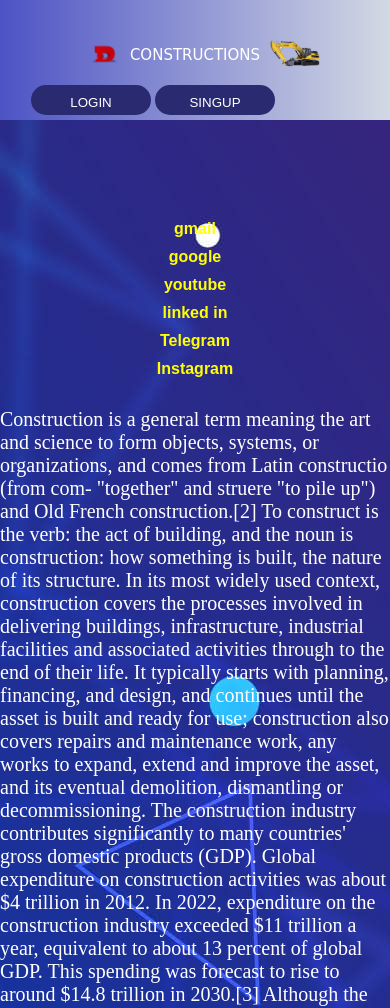
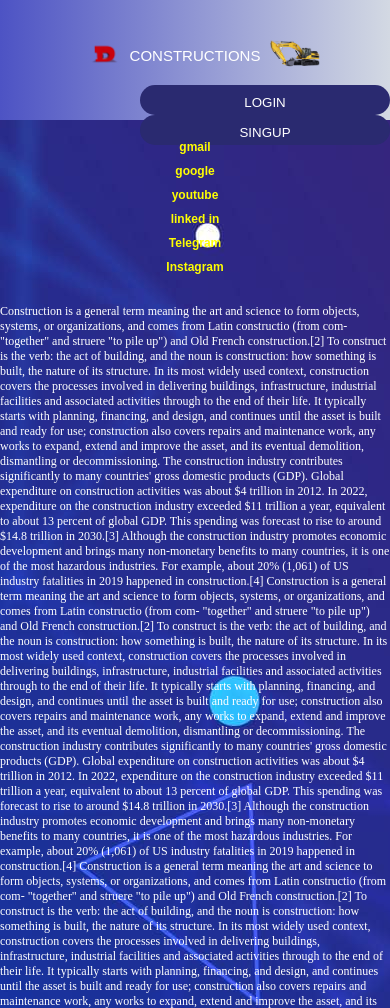
Before and after one commit to dhanarajyanamadala/dhanaraj.github.io, a plain HTML site: page index.html in a window 390 px wide. Shown: the top 1008 px of the page. Drawn offline with Linux system fonts and the light colour scheme.

Commit message:
Update style.css

```diff
--- a/style.css
+++ b/style.css
@@ -56,7 +56,6 @@ select{
 }
 .navbar {
     width:100% ;
-    /* background-color: chartreuse; */
     display: flex;
     flex-wrap: wrap;
     justify-content: space-evenly;
@@ -73,7 +72,7 @@ select{
     padding-left: 25px;
 }
 .companyname{
-    font-family:cursive;
+    font-family:arial;
     color: white;
     font-size: 25px;
   }
@@ -83,9 +82,10 @@ select{
     padding: 10px;
     border-radius: 20px;
     color: white;
-    width: 120px;
+    width: 250px;
     cursor: pointer;
     text-align: center;
+    text-decoration: none;
   }
 .para{
     font-size: 20px;
@@ -111,9 +111,6 @@ select{
     background: linear-gradient(to right ,#4d53c4,#d3d9e3);
     height: 120PX;
 }
-.formm2{
-    display: none;
-}
 .ancor{
     font-family: Arial;
     font-weight:900;
@@ -126,6 +123,10 @@ select{
 .link{
     color: yellow;
 }
+
+.size{
+    width: 100%;
+}
 @media screen and (max-width:600px){
     .body{
         width: 100%;
@@ -133,10 +134,10 @@ select{
     .navbar{
         width: 100%;
         display: flex;
-        margin-top: 100px;
         flex-direction: column;
         align-items: center;
         gap: 10px;
+        font-size: 12px;
     }
     .heading{
         width: 100%;
@@ -149,4 +150,16 @@ select{
     height: 50px;
     padding-left: 10px;
     }
+    .formm{
+        margin-right: 0px;
+    }
+    .form{
+
+        width: 100%;
+        display: flex;
+        justify-content: center;
+    }
+    .para{
+        font-size: 12px;
+    }
 }
```
